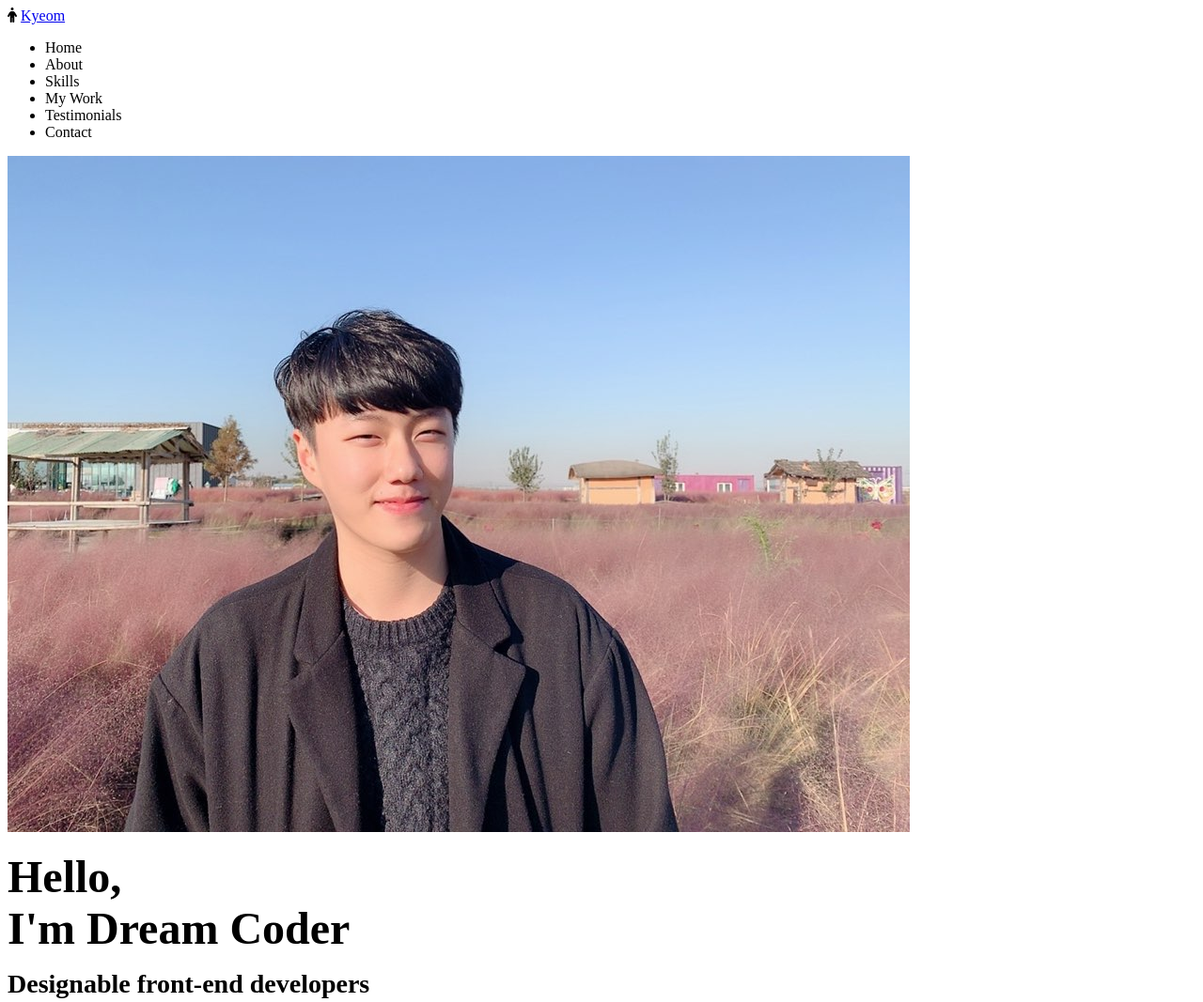
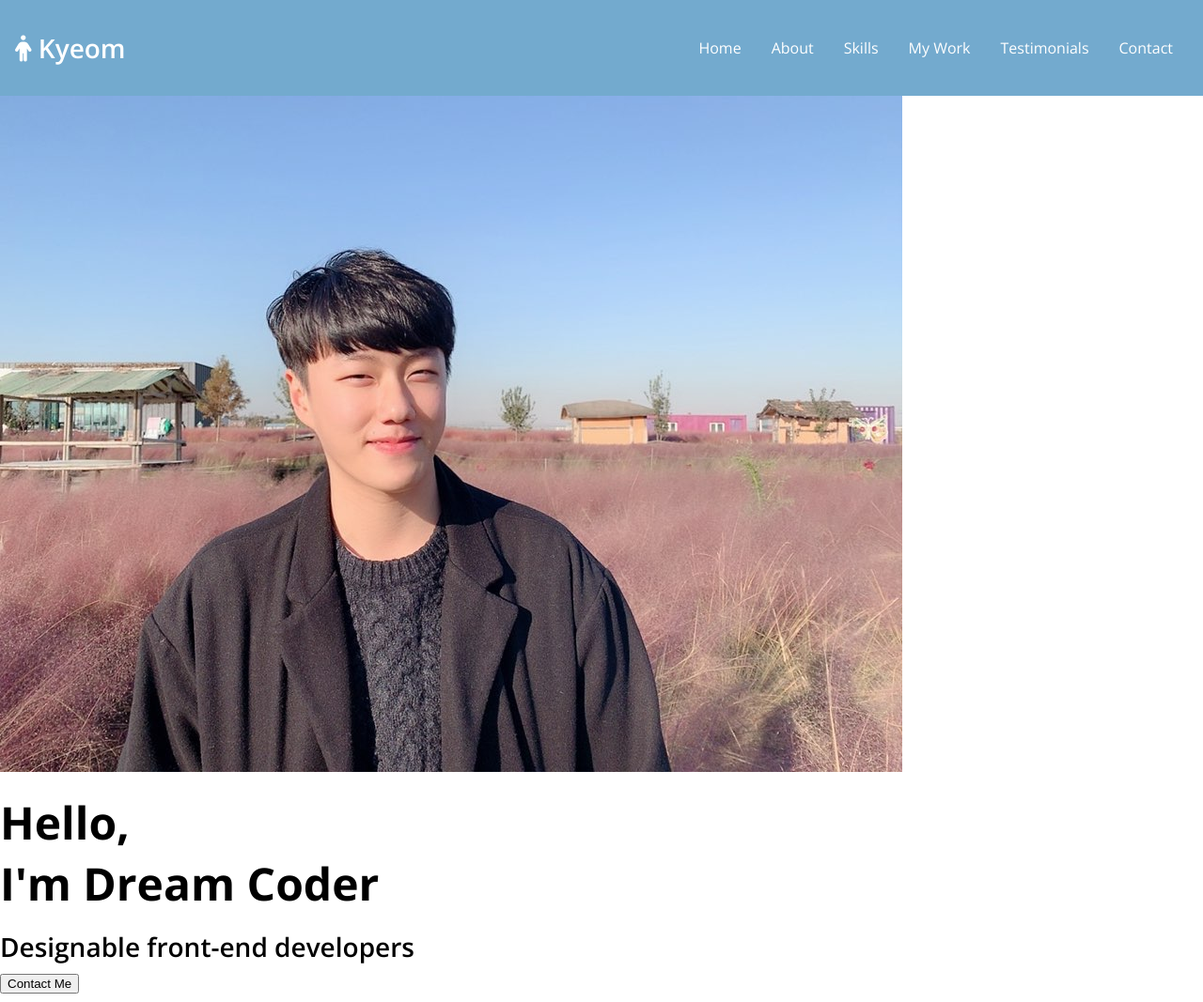
Before and after one commit to Kyeom1997/Portfolio, a plain HTML site: page index.html in a window 1280 px wide. Shown: the top 1067 px of the page at 94% size. Drawn offline with nearby package versions, Linux system fonts and the light colour scheme.

Commit message:
Update style.css

```diff
--- a/style.css
+++ b/style.css
@@ -14,6 +14,7 @@
     --color-yellow: #fff7d1;
     --color-orange: #feb546;
     --color-black: #000000;
+    --color-darkblue: #015a9c;
 
     /* Font size */
     --font-large: 48px;
@@ -26,6 +27,25 @@
     --weight-bold: 700;
     --weight-semi-bold: 600;
     --weight-regular: 400;
+
+    /* Size */
+    --size-border-radius:4px;
+}
+
+body {
+    margin: 0;
+    font-family: 'Open Sans', sans-serif;
+    cursor : default;
+}
+
+a {
+    text-decoration: none;
+    color :var(--color-white);
+}
+
+ul {
+    list-style : none;
+    padding-left: 0;
 }
 
 /* Typography */
@@ -58,3 +78,38 @@ p {
 
     margin: 4px 0;
 }
+
+/* Navbar */
+#navbar {
+    display: flex;
+    justify-content: space-between;
+    background-color :var(--color-blue);
+    align-items: center;
+    color: var(--color-white);
+    padding : 16px;
+
+}
+
+.navbar__menu {
+    display : flex;
+}
+
+.navbar__logo {
+    font-size : var(--font-medium);
+    font-weight: var(--weight-semi-bold);
+}
+
+.navbar__menu__item {
+    padding : 8px 12px;
+    margin : 0 4px;
+    cursor : pointer;
+    border-radius: 4px;
+}
+
+.navbar__menu__item.active {
+    border: 1px solid var(--color-white);
+    border-radius : var(--size-border-radius)
+}
+.navbar__menu__item:hover{
+    background-color: var(--color-darkblue);
+}
```
